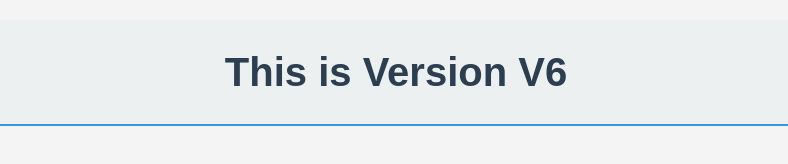
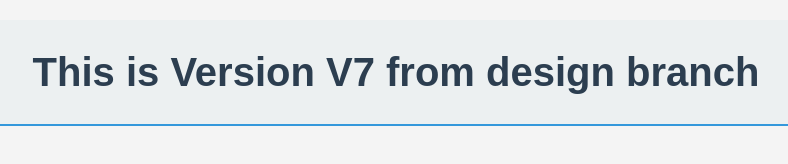
Before and after one commit to Abhijit000/mytestrepo, a plain HTML site: page index.html in a window 1280 px wide. Shown: the whole page, without its empty margins (244-1032 px from the left). Drawn offline with Linux system fonts and the light colour scheme.

Commit message:
V7 from design branch

```diff
--- a/index.html
+++ b/index.html
@@ -8,7 +8,7 @@
 
 </head>
 <body>
-    <h1>This is Version V6</h1>
+    <h1>This is Version V7  from design branch</h1>
 
 </body>
 </html>
```
